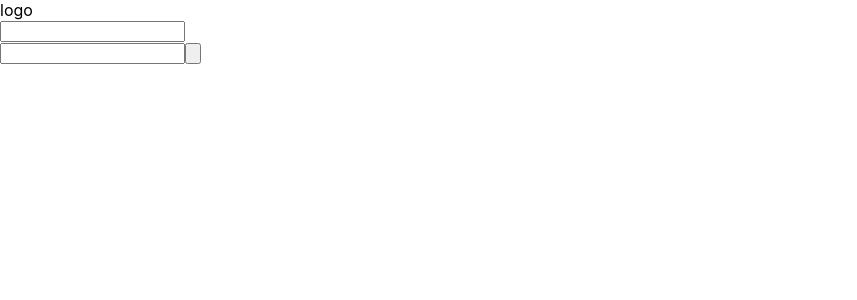
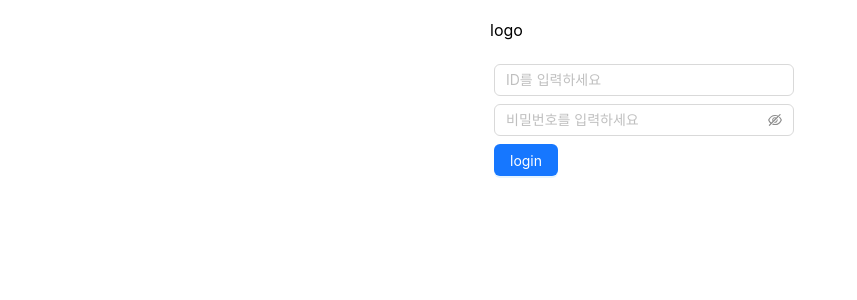
Before and after one commit to Juho11955/private_dashboard_web, a React (Create React App) app: page / in a window 1280 px wide. Shown: the top 300 px of the page, without its empty margins (0-857 px from the left). Built offline with nearby package versions, Linux system fonts and the light colour scheme.

Commit message:
face change

```diff
--- a/package.json
+++ b/package.json
@@ -8,6 +8,7 @@
     "@testing-library/jest-dom": "^5.17.0",
     "@testing-library/react": "^13.4.0",
     "@testing-library/user-event": "^13.5.0",
+    "antd": "^5.17.4",
     "axios": "^1.6.8",
     "base-64": "^1.0.0",
     "node-polyfill-webpack-plugin": "^4.0.0",
--- a/src/assets/css/login.css
+++ b/src/assets/css/login.css
@@ -0,0 +1,23 @@
+* {
+    padding: 0;
+    margin: 0;
+}
+
+.core {
+    /* background-color: blueviolet; */
+    margin: auto;
+    padding: 20px;
+    width: 300px;
+}
+
+.idInput {
+    margin: 4px;
+}
+
+.pwInput {
+    margin: 4px;
+}
+
+.loginButton {
+    margin: 4px;
+}
--- a/src/pages/Login.js
+++ b/src/pages/Login.js
@@ -1,6 +1,9 @@
 import React, { useCallback, useEffect, useState } from "react";
 import axios from "axios";
 import { Cookies } from "react-cookie";
+import { Button, Input, Space } from "antd";
+
+import "../assets/css/login.css"
 
 export default function Login() {
 
@@ -12,11 +15,18 @@ export default function Login() {
     const [iconPw, setIconPw] = useState(false); // 경고 아이콘 state
     const [cautionMsg, setCautionMsg] = useState(""); // 경고 메세지
 
+    const [passwordVisible, setPasswordVisible] = React.useState(false);
+
     useEffect(() => {
         // login 상태 확인 후 접속 상태를 보여줄지 로그인 화면을 보여줄지 결정
         checkLogin();
         // if 분기
     }, [])
+
+    // onChange
+    const onChangeID = () => {
+
+    }
 
     // login status 확인
     // cookie? jwt.decode? session?
@@ -47,19 +57,26 @@ export default function Login() {
 
     // login process 수행
     const login = () => {
-        return // redirect home
+        return console.log('test login');// redirect home
 
     };
 
 
 return (
     <>
-    <div>
-        <div>logo</div>
+    <div className="core">
+        <div>logo</div><br/>
         <div>
-            <input type="text"></input><br/>
-            <input type="password" onChange={onChangePassword}></input>
-            <input type="button" onClick={login}/>
+            <Input className="idInput" placeholder="ID를 입력하세요" onChange={onChangeID}/>
+            <Input.Password
+            className="pwInput"
+            placeholder="비밀번호를 입력하세요"
+            visibilityToggle={{
+                visible: passwordVisible,
+                onVisibleChange: setPasswordVisible,
+            }}
+            />
+            <Button className="loginButton" type="primary" onClick={login}>login</Button>
         </div>
     </div>
     </>
```
Also changed, not shown: 1 other file (tests, documents, lock files or other folders).
